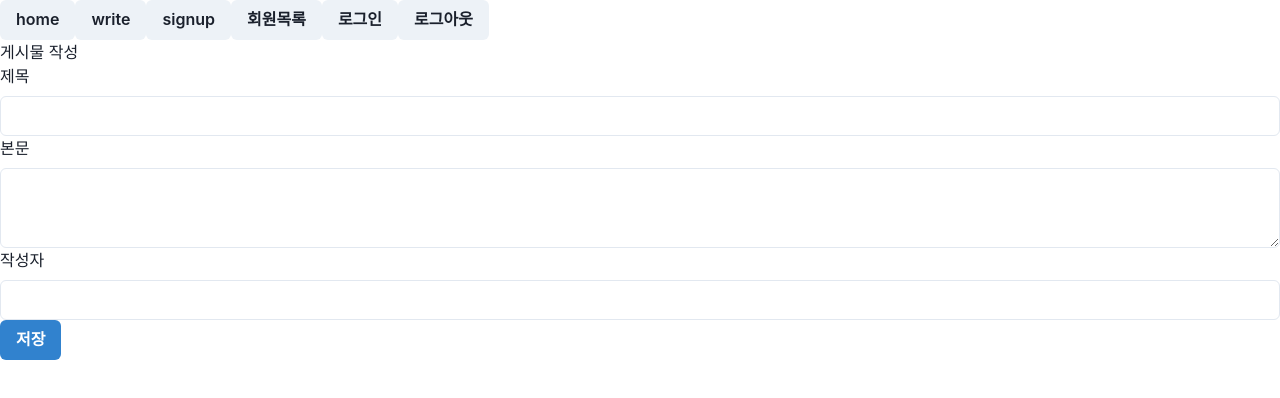
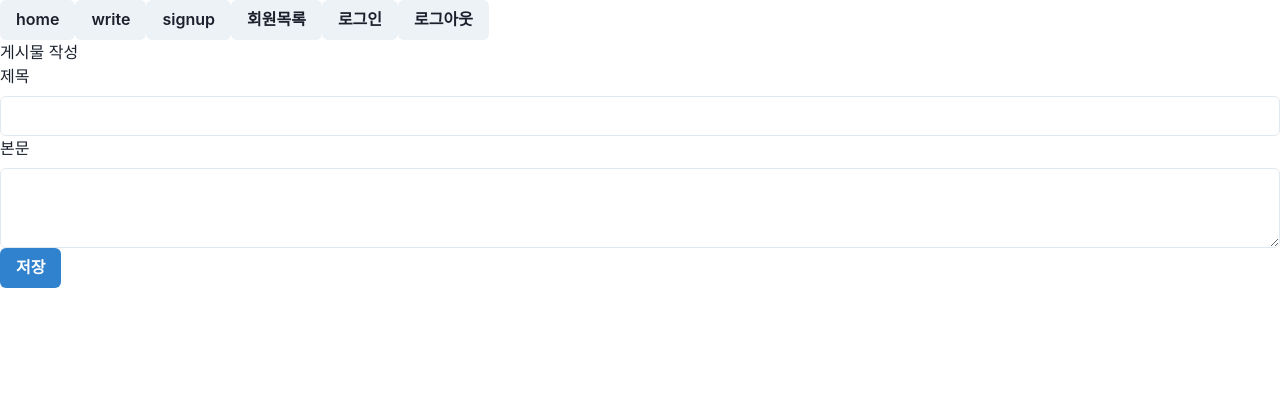
Before and after one commit to junggji/prj1-fe20231109, a React (Create React App) app: page /write in a window 1280 px wide. Shown: the top 398 px of the page. Built offline with nearby package versions, Linux system fonts and the light colour scheme.

Commit message:
글 작성 시 writer input 삭제

```diff
--- a/src/component/NavBar.js
+++ b/src/component/NavBar.js
@@ -7,6 +7,7 @@ export function NavBar() {
 
   // 로그아웃은 따로 이동이 필요한 것이 아니므로 바로 메소드로
   function handleLogout() {
+    // TODO : 로그아웃 후 할 일 추가
     axios.post("/api/member/logout").then(() => console.log("로그아웃 성공"));
   }
 
--- a/src/page/board/BoardWrite.js
+++ b/src/page/board/BoardWrite.js
@@ -14,7 +14,6 @@ import { useNavigate } from "react-router-dom";
 export function BoardWrite() {
   const [title, setTitle] = useState("");
   const [content, setContent] = useState("");
-  const [writer, setWriter] = useState("");
   // 전송상태(전송중이면 클릭못하게)
   const [isSubmitting, setIsSubmitting] = useState(false);
 
@@ -30,7 +29,6 @@ export function BoardWrite() {
         // parameter value로 넘어감
         title,
         content,
-        writer,
       })
       .then(() => {
         toast({
@@ -77,13 +75,6 @@ export function BoardWrite() {
             onChange={(e) => setContent(e.target.value)}
           ></Textarea>
         </FormControl>
-        <FormControl>
-          <FormLabel>작성자</FormLabel>
-          <Input
-            value={writer}
-            onChange={(e) => setWriter(e.target.value)}
-          ></Input>
-        </FormControl>
         {/* isDisabled : 비활성화 isSubmitting의 상태는 boolean이니까 바로 리턴값으로 넣어주었다 */}
         <Button
           isDisabled={isSubmitting}
--- a/src/page/member/MemberLogin.js
+++ b/src/page/member/MemberLogin.js
@@ -7,6 +7,7 @@ export function MemberLogin() {
   const [password, setPassword] = useState("");
 
   function handleLogin() {
+    // TODO : 로그인 후 성공, 실패, 완료 코드 추가
     axios
       .post("/api/member/login", { id, password })
       .then(() => console.log("good"))
```
